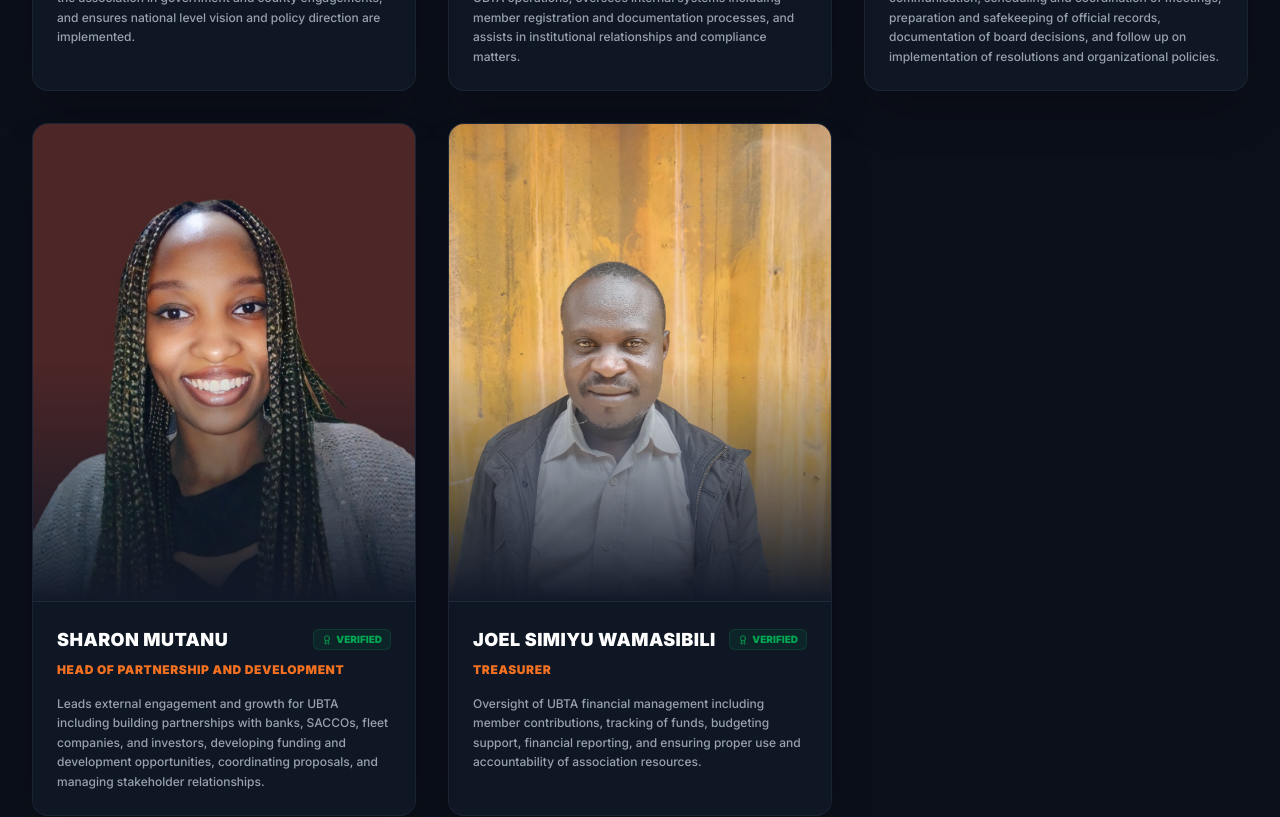
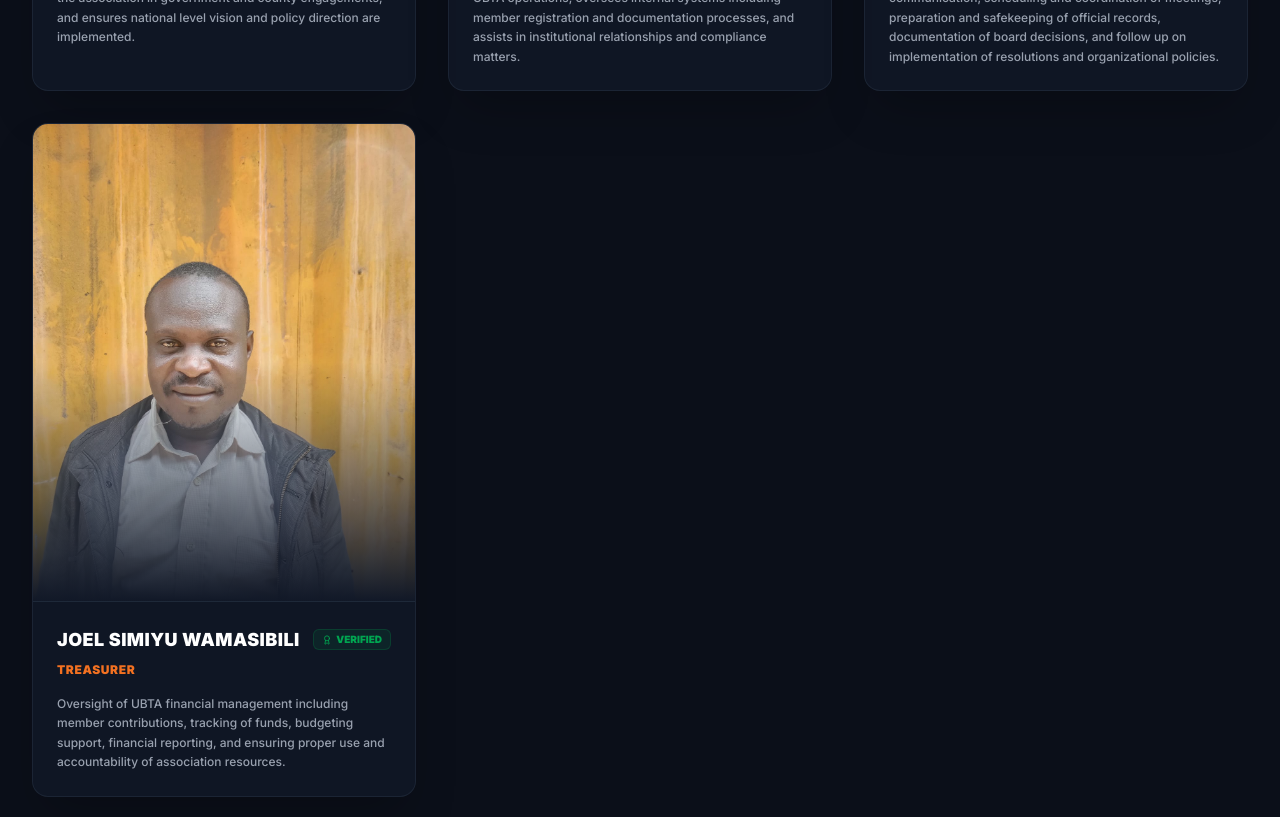
Before and after one commit to Shaaas/UBTA, a Next.js app: page /about in a window 1280 px wide. Shown: the part 4660-5477 px from the top of the page. Built offline with nearby package versions, Linux system fonts and the light colour scheme.

Commit message:
remove head of partnerships

```diff
--- a/app/about/page.tsx
+++ b/app/about/page.tsx
@@ -106,14 +106,7 @@ const LEADERSHIP_TEAM = [
     image: "/secretary.jpeg",
     focal: "object-top",
   },
-  {
-    name: "Sharon Mutanu",
-    role: "Head of Partnership and Development",
-    responsibility:
-      "Leads external engagement and growth for UBTA including building partnerships with banks, SACCOs, fleet companies, and investors, developing funding and development opportunities, coordinating proposals, and managing stakeholder relationships.",
-    image: "/head.jpeg",
-    focal: "object-top",
-  },
+
   {
     name: "Joel Simiyu Wamasibili",
     role: "Treasurer",
```
